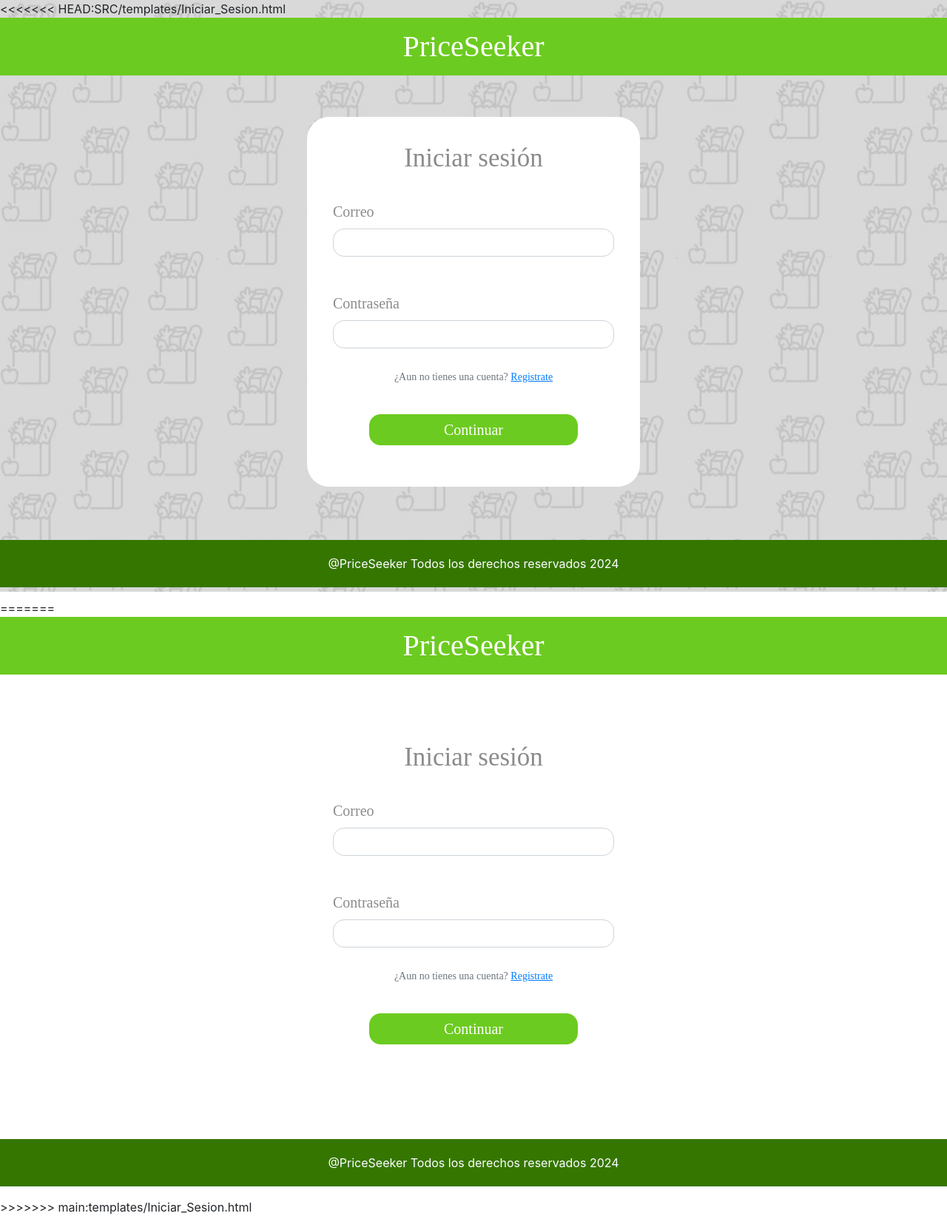
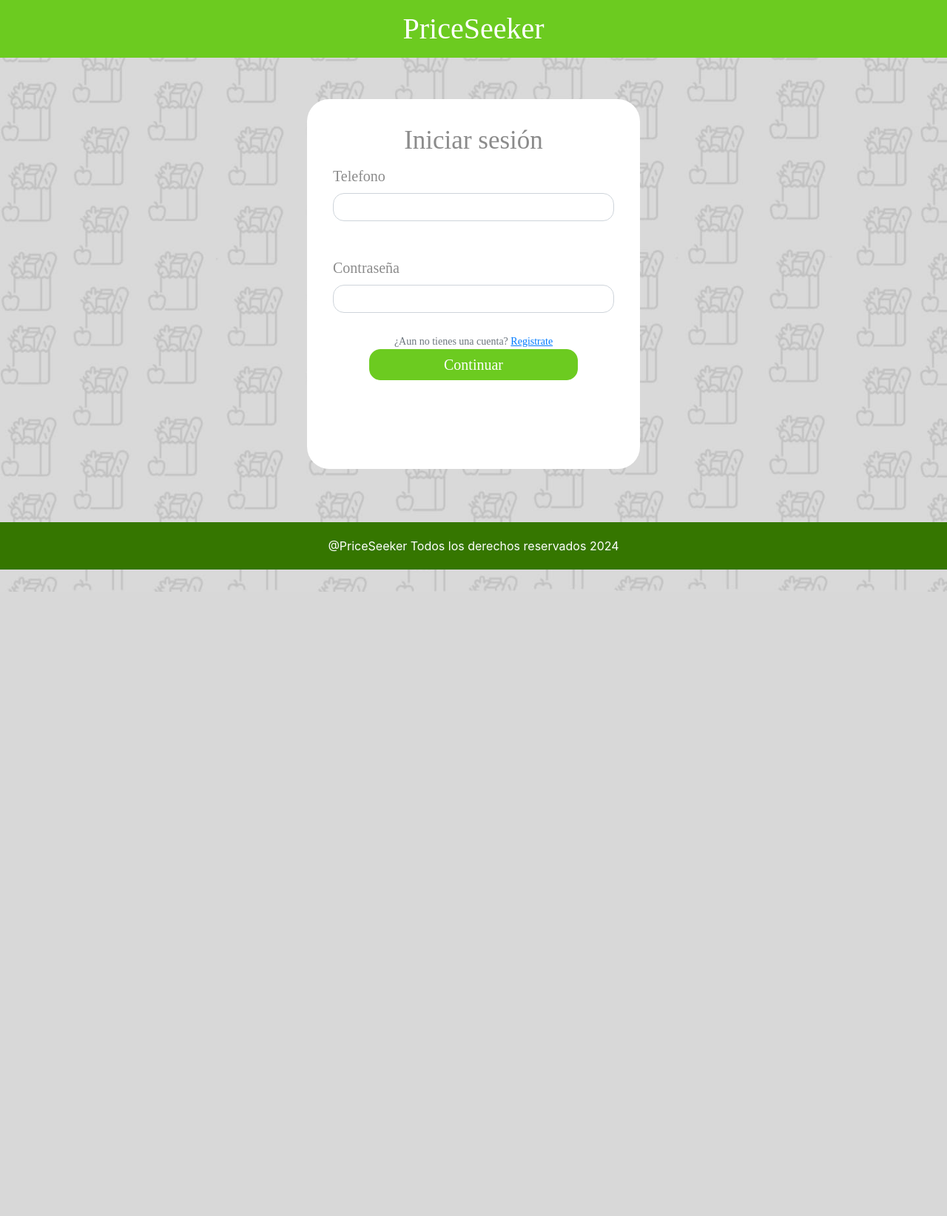
Before and after one commit to IntegrativeBis/Inte, a Flask app: template SRC/templates/Iniciar_Sesion.html in a window 1280 px wide. Shown: the whole page at 74% size. After the commit the page ends 800 px from the top, so only its background shows below. Run offline with Flask 3, Linux system fonts and the light colour scheme; the template is opened without the code that fills it, so the values that code supplies are empty; parts of the project's set-up code (start-up, migrations or seed data) failed here and were passed over; some libraries are stand-ins or nearby versions.

Commit message:
the Models and User files has been added and also the routes (Iniciar_Sesion)

```diff
--- a/SRC/db.py
+++ b/SRC/db.py
@@ -1,5 +1,7 @@
 import pyodbc
 def dbconnection(): #esto es pa conectarse a la base datos
-    return pyodbc.connect('DRIVER={ODBC Driver 17 for SQL Server};SERVER=OR0510; DATABASE=TIENDITA; UID=sa; PWD=Omar2805!;')
+    return pyodbc.connect('DRIVER={ODBC Driver 17 for SQL Server};SERVER=OR0510; DATABASE=INTEGRADOR; UID=sa; PWD=Omar2805!;')
 def cursor():
-    cursor=pyodbc.Cursor
+    connec = dbconnection()
+    cursor=connec.cursor
+    return cursor
--- a/SRC/routes.py
+++ b/SRC/routes.py
@@ -1,28 +1,63 @@
 from flask import Flask, render_template, request, redirect, url_for, flash, Response, session
-from db import cursor
+from db import cursor, dbconnection
 from flask_login import LoginManager, login_user, logout_user, login_required
 from flask_wtf.csrf import CSRFProtect
 import secrets
 from werkzeug.security import check_password_hash, generate_password_hash
 from auth import IniciarSesion
+import Models, User
 app = Flask('__name__', template_folder="SRC/templates") #template_folder=("templates") no es necesario pq la carpeta se llama asi y jinja busca esa por defecto
-
+login_manager = LoginManager()
+login_manager.init_app(app) #enlazamos con la app
+login_manager.login_view = 'IniciarSesion' #si el usuario intenta entrar a una vista protegida te redirige a esto
+login_manager.login_message = "Inicie sesion para acceder a este contenido"
 #INVENTAMOS UNA LLAVE SECRETA ALEATORIA
 secret_key = secrets.token_hex(16)
 #ASIGNAMOS LA LLAVE SECRETA A LA APP
 app.secret_key = secret_key
-csrf=CSRFProtect()
+#csrf=CSRFProtect()
 
-API_KEYMaps = 'AIzaSyBpT4O929acaKiKmxevg9hl8sjanWnnOW0' #App de gogke maps
-
+#API_KEYMaps = 'AIzaSyBpT4O929acaKiKmxevg9hl8sjanWnnOW0' #App de gogke maps
 
 @app.route ('/')
 def Inicio():
-    return render_template("Inicio_SS.html")
+    #return render_template("Inicio_SS.html")
+    return redirect(url_for('IniciarSesion'))
 
 #FUNCION PARA INICIAR SESION
 @app.route ('/IniciarSesion', methods= ["GET","POST"])
 def IniciarSesion():
+    user = User(0, 0, 0, request.form['telefono'], request.form['password']) #da un error por el telefono
+    logged_user=Models.login(user)
+    if logged_user != None:
+       if logged_user.password:
+           return redirect(url_for('Inicio_CS'))
+       else:
+           flash("contrasenia invalida")
+    else:
+        flash("Usuario no encontrado...")
+        return render_template('IniciarSesion.html')
+
+    """if request.method == 'POST' and 'email' in request.form and 'password' in request.form:
+        correo = request.form['email']
+        password = generate_password_hash(request.form['password'])
+        print(correo)
+        print(password)
+        cursor.execute('SELECT password FROM usuarios WHERE correo = ?', (correo,))
+        usuario = cursor.fetchone() #loq ue arroje el sql sera la variable usuario
+        #comprobamos si las contrasenias son correctas con el check hacemos que la revise
+        if usuario and check_password_hash(usuario.password, password): #usuario[0] en lugar de usaurio.pass si hay error
+            cursor.execute('SELECT id FROM usuarios WHERE correo = ?', (correo,))
+            IdUsuario= cursor.fetchone()
+            session['loggeado'] = True
+            session['id'] = IdUsuario['id'] # IdUsuario[0] si da error
+            return redirect(url_for("Inicio_CS")) #aqui puse un ejemplo de redireccion cuando Ana lo coloque lo cambio
+    else:
+        # La contraseña es incorrecta
+        return render_template('Iniciar_Sesion.html', mensaje="Correo o contraseña incorrecta")#lo regresamos al login y le decimos el mensaje si ANA hace lo que le pedi
+    return render_template('Iniciar_Sesion.html')
+   """
+
     """
         account = cursor.fetchone()
         if account:
@@ -32,13 +67,21 @@ def IniciarSesion():
         else: #AQUI SE SUPONE QUE TE SALTA EL ERROR YA DEFINIDO DEBAJO que significa que no estas registrado
             return render_template('Iniciar_Sesion.html', mensaje="usuario no encontrado") #lo regresamos al login y le decimos el mensaje si ANA hace lo que le pedi"""
 
+@login_manager.user_loader
+def load_user(id):
+    return Models.get_by_id(id)
 
 #ya estamos iniciados
-@app.route('/InicioSesion_CS') #hicimos una ruta donde te llevara a la pagina protegida solo si estas registrado
+@app.route('/Inicio_CS') #hicimos una ruta donde te llevara a la pagina protegida solo si estas registrado
 @login_required
 def logged():
     return "<h1> esta es una vista protegida solo para usuarios </h1>"
 
+@app.route('/logout')
+@login_required
+def logout():
+    logout_user()
+    return redirect(url_for('IniciarSesion'))
 
 #este es el acceso para registrarnos
 @app.route ('/Registrarse', methods= ["GET", "POST"])
@@ -67,11 +110,6 @@ def registro():
     return redirect(url_for('IniciarSesion', mensajito="usuario correctamente registrado"))
 
 
-@app.route('/logout') #aqui se hara un boton en la ppagina para deslogearte estoy hablando en html aqui ya no
-def logout():
-    logout_user()
-    return redirect(url_for('login'))
-
 if (__name__)=='__main__':
-    csrf.init_app(app)
+    #csrf.init_app(app)
     app.run(debug=True) #aqui podrias agregar el host y el puerto al que se quiere conectar y no se que threaded
--- a/SRC/templates/Iniciar_Sesion.html
+++ b/SRC/templates/Iniciar_Sesion.html
@@ -1,81 +1,3 @@
-<<<<<<< HEAD:SRC/templates/Iniciar_Sesion.html
-<!DOCTYPE html>
-<html lang="en">
-<head>
-    <meta charset="UTF-8">
-    <meta name="viewport" content="width=device-width, initial-scale=1.0">
-    <title>Iniciar Sesion-PriceSeeker</title>
-    <style>
-        body {
-            background-image: url(Img/BG\ 1.jpeg);
-            background-size: cover;
-            background-repeat: no-repeat;
-            height: 100vh;
-            margin: 0;
-        }
-    </style>
-    <link rel="stylesheet" href="https://cdn.jsdelivr.net/npm/bootstrap@4.6.2/dist/css/bootstrap.min.css">
-
-</head>
-
-<body>
-    <h1 style="color: white; background-color: #6CCB20; padding-top: 15px; padding-bottom: 15px; text-align: center; font-family: Italina, serif; font-size: 40px;">
-        PriceSeeker
-    </h1>
-    <br><br>
-
-    <div class="container" style= "width: 450px; height: 500px; background-color: white; border-radius: 30px;">
-        <div class="card-body">
-            <h2 class="card-title" style="color: #8B8B8B; text-align: center; font-family: Jacques Francois-Regular; font-size: 35px; padding-top: 15px;">Iniciar sesión</h2>
-            <br>
-
-            <form class="form-group">
-                <div class="IniS">
-                    <label for="exampleInputEmail" style="font-family: Jacques Francois-Regular; color: #8B8B8B; font-size: 20px;">
-                        Correo
-                    </label>
-                    <input style="border-radius: 15px;" type="email" class="form-control" id="exampleInputEmail">
-                </div>
-                <br><br>
-                <div class="IniS">
-                    <label for="exampleInputPassword" style="font-family: Jacques Francois-Regular; color: #8B8B8B; font-size: 20px;">
-                        Contraseña
-                    </label>
-                    <input style="border-radius: 15px;" type="password" class="form-control" id="exampleInputPassword">
-                    <br>
-                    <small id="" class="form-text text-muted" style="text-align: center; font-family: Jacques Francois-Regular;">
-                        ¿Aun no tienes una cuenta?
-                        <a style="font-family: Jacques Francois-Regular;" href="Registrar.html">
-                            <u>
-                                Registrate
-                            </u>
-                        </a>
-                    </small>
-                </div>
-            </form>
-            <br>
-
-            <div style="text-align: center;">
-                <button style="background-color: #6CCB20; padding: 5px 100px; border-radius: 15px; border-color: #6CCB20; cursor: pointer;" type="submit" class="btn btn-primary">
-                    <a style="color: white; font-size: 20px; font-family: Jacques Francois-Regular;" href="Inicio_CS.html">
-                        Continuar
-                    </a>
-                </button>
-            </div>
-        </div>
-    </div>
-
-    <br><br><br>
-
-    <footer>
-        <p style="padding-top: 20px; padding-bottom: 20px; background-color: #357600; color: white; text-align: center;">
-            @PriceSeeker
-            Todos los derechos reservados 2024
-        </p>
-    </footer>
-
-</body>
-=======
 <!DOCTYPE html>
 <html lang="en">
 <head>
@@ -105,23 +27,26 @@
     <div class="container" style= "width: 450px; height: 500px; background-color: white; border-radius: 30px;">
         <div class="card-body">
             <h2 class="card-title" style="color: #8B8B8B; text-align: center; font-family: Jacques Francois-Regular; font-size: 35px; padding-top: 15px;">Iniciar sesión</h2>
-            <br>
+            <form class="form-group" action="/IniciarSesion" method="POST" >
 
-            {% if mensaje %}                <!--Correccion para meter esta madre-->
-            {{ mensaje }}
-            {% endif %}
+                {% with messages = get_flashed_messages() %}
+                {% if messages %}
+                <br />
+                {% for message in messages %}
+                <div class="alert alert-primary alert-dismissible" role="alert">
+                    <strong>{{ message }}</strong>
+                    <button type="button" class="btn-close" data-bs-dismiss="alert" aria-label="Close"></button>
+                </div>
+                {% endfor %}
+                {% endif %}
 
-            {% if mensajito %}
-            {{mensajito}}
-            {% endif %}
-
-            <form class="form-group" action="/IniciarSesion" method="POST">
+                {% endwith %}
                 <!--El usuario pueda poner su correo electrónico-->
                 <div class="IniS">
                     <label for="exampleInputEmail" style="font-family: Jacques Francois-Regular; color: #8B8B8B; font-size: 20px;">
-                        Correo
+                        Telefono
                     </label>
-                    <input name="txtCorreo" style="border-radius: 15px;" type="email" class="form-control" id="exampleInputEmail">
+                    <input name="telefono" style="border-radius: 15px;" type="tel" class="form-control" id="exampleInputEmail">
                 </div>
                 <br><br>
                 <!--El usuario pueda ingresar su contraseña-->
@@ -129,7 +54,7 @@
                     <label for="exampleInputPassword" style="font-family: Jacques Francois-Regular; color: #8B8B8B; font-size: 20px;">
                         Contraseña
                     </label>
-                    <input name="txtPassword" style="border-radius: 15px;" type="password" class="form-control" id="exampleInputPassword">
+                    <input name="password" style="border-radius: 15px;" type="password" class="form-control" id="exampleInputPassword">
                     <br>
                     <!--Si el usuario desea crear una cuenta, podra ingresar desde este enlace-->
                     <small id="" class="form-text text-muted" style="text-align: center; font-family: Jacques Francois-Regular;">
@@ -141,17 +66,18 @@
                         </a>
                     </small>
                 </div>
-            </form>
-            <br>
-
-            <!--Boton para que el usuario, despues de haber ingresado los requerimientos, pueda iniciar sesion y ser direccionado a la pagina de inicio-->
-            <div style="text-align: center;">
+                <div style="text-align: center;">
                 <button style="background-color: #6CCB20; padding: 5px 100px; border-radius: 15px; border-color: #6CCB20; cursor: pointer;" type="submit" class="btn btn-primary">
                     <a style="color: white; font-size: 20px; font-family: Jacques Francois-Regular;" href="Inicio_CS.html">
                         Continuar
                     </a>
                 </button>
             </div>
+            </form>
+            <br>
+
+            <!--Boton para que el usuario, despues de haber ingresado los requerimientos, pueda iniciar sesion y ser direccionado a la pagina de inicio-->
+
         </div>
     </div>
 
@@ -166,5 +92,4 @@
     </footer>
 
 </body>
->>>>>>> main:templates/Iniciar_Sesion.html
 </html>
--- a/SRC/templates/Inicio_SS.html
+++ b/SRC/templates/Inicio_SS.html
@@ -72,7 +72,7 @@
         </div>
 
         <div class="perfil">
-          <a href="Iniciar_Sesion.html">
+          <a href="SRC/templates/Iniciar_Sesion.html">
                 Iniciar Sesion
           </a>
         </div>
```
Also changed, not shown: SRC/Models.py (added, +28 -0 lines), SRC/User.py (added, +24 -0 lines), requierements.txt (added, +10 -0 lines).
